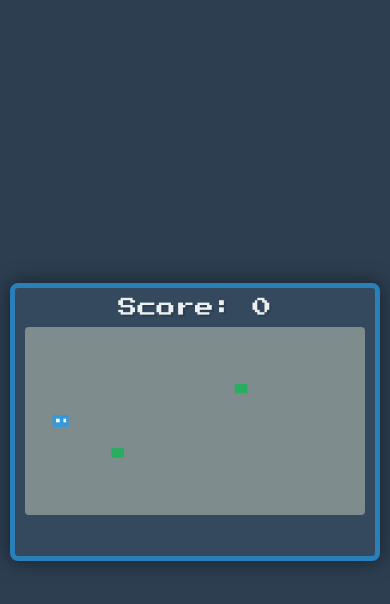
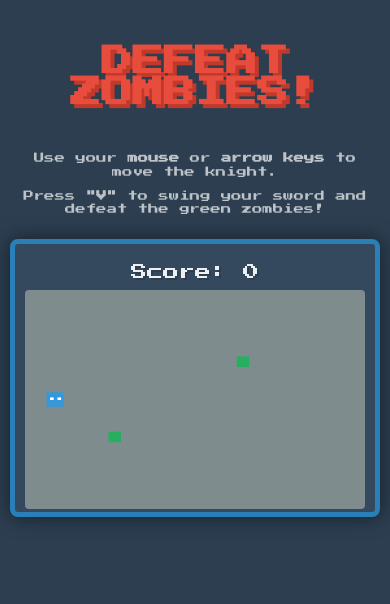
Before and after one commit to fab4arsnl2008/defeat-zombies, a plain HTML site: page index.html in a window 390 px wide. Drawn offline with Linux system fonts and the light colour scheme.

Commit message:
Added a title and instructions to the top

```diff
--- a/index.html
+++ b/index.html
@@ -11,13 +11,36 @@
             display: flex;
             justify-content: center;
             align-items: center;
-            min-height: 100vh;
             margin: 0;
             background-color: #2c3e50; /* Dark background */
             font-family: 'Press Start 2P', cursive; /* Retro font */
             color: #ecf0f1; /* Light text color */
-            overflow: hidden; /* Prevent scrollbars */
-            flex-direction: column;
+            flex-direction: column; /* Stack children vertically */
+            padding: 20px 0; /* Add some padding for better spacing with scrolling */
+        }
+
+        /* Title styling */
+        .game-title {
+            font-size: 1.7em; /* Further reduced title size */
+            color: #e74c3c; /* Red title */
+            text-shadow: 4px 4px #c0392b; /* Deeper red shadow */
+            margin-bottom: 8px; /* Slightly reduced margin */
+            text-align: center;
+        }
+
+        /* Instructions styling */
+        .game-instructions {
+            font-size: 0.8em; /* Made instructions smaller */
+            color: #bdc3c7; /* Lighter grey for instructions */
+            text-align: center;
+            margin-bottom: 12px; /* Slightly reduced margin */
+            line-height: 1.3;
+            max-width: 90%; /* Ensure instructions don't get too wide */
+        }
+
+        /* Bolding for specific instruction text */
+        .game-instructions .bold {
+            font-weight: bold;
         }
 
         /* Game container styling */
@@ -27,15 +50,25 @@
             border: 5px solid #2980b9; /* Blue border */
             box-shadow: 0 0 20px rgba(0, 0, 0, 0.5); /* Shadow for depth */
             border-radius: 8px; /* Rounded corners */
-            overflow: hidden;
+            overflow: hidden; /* Keep game canvas content within its bounds */
             width: 90vmin; /* Responsive width based on viewport */
             max-width: 800px; /* Max width for desktop */
             aspect-ratio: 4 / 3; /* Maintain aspect ratio */
             display: flex;
-            flex-direction: column;
+            flex-direction: column; /* Stack children vertically inside container */
             align-items: center;
             padding: 10px;
             box-sizing: border-box;
+            flex-shrink: 0; /* Ensure container itself doesn't shrink */
+        }
+
+        /* Score display styling */
+        #score-display {
+            font-size: 1.2em; /* Made score smaller */
+            margin-top: 10px;
+            margin-bottom: 10px;
+            text-shadow: 2px 2px #2c3e50; /* Text shadow for retro look */
+            flex-shrink: 0; /* Prevent score display from shrinking */
         }
 
         /* Canvas styling */
@@ -44,17 +77,10 @@
             display: block;
             border-radius: 4px;
             width: 100%; /* Take full width of container */
-            height: calc(100% - 60px); /* Adjust height for score/message area */
+            flex-grow: 1; /* Allow canvas to take remaining vertical space */
             object-fit: contain; /* Ensure canvas content scales without distortion */
             image-rendering: pixelated; /* Retro pixelated effect */
             cursor: none; /* Hide default mouse cursor */
-        }
-
-        /* Score display styling */
-        #score-display {
-            font-size: 1.5em;
-            margin-bottom: 10px;
-            text-shadow: 2px 2px #2c3e50; /* Text shadow for retro look */
         }
 
         /* Game message overlay styling */
@@ -70,12 +96,12 @@
             justify-content: center;
             align-items: center;
             text-align: center;
-            font-size: 1.8em; /* Slightly smaller default font size */
+            font-size: 1.5em; /* Made message smaller */
             font-weight: bold;
             color: #2ecc71; /* Green for win message */
             border-radius: 8px;
             z-index: 10; /* Above canvas */
-            text-shadow: 3px 3px #1abc9c;
+            text-shadow: 3px 3px #1abc9c; /* Corrected text-shadow */
             line-height: 1.4;
             padding: 10px; /* Reduced padding */
             box-sizing: border-box;
@@ -85,25 +111,25 @@
             background-color: #e67e22; /* Orange button */
             color: white;
             border: none;
-            padding: 15px 30px;
-            margin-top: 20px;
+            padding: 12px 25px; /* Made button padding smaller */
+            margin-top: 15px; /* Reduced margin */
             font-family: 'Press Start 2P', cursive;
-            font-size: 1em;
+            font-size: 0.9em; /* Made button font smaller */
             border-radius: 5px;
             cursor: pointer;
-            box-shadow: 0 5px #d35400; /* Darker orange shadow */
+            box-shadow: 0 4px #d35400; /* Darker orange shadow */
             transition: all 0.1s ease;
         }
 
         #game-message button:hover {
             background-color: #d35400;
-            box-shadow: 0 3px #c0392b;
+            box-shadow: 0 2px #c0392b;
             transform: translateY(2px);
         }
 
         #game-message button:active {
             box-shadow: 0 0 #c0392b;
-            transform: translateY(5px);
+            transform: translateY(4px);
         }
 
         /* Small screen adjustments */
@@ -111,21 +137,34 @@
             .game-container {
                 width: 95vmin;
             }
+            .game-title {
+                font-size: 1.3em; /* Even smaller title on small screens */
+            }
+            .game-instructions {
+                font-size: 0.65em; /* Even smaller instructions on small screens */
+            }
             #score-display {
-                font-size: 1.2em;
+                font-size: 1em; /* Even smaller score on small screens */
             }
             #game-message {
-                font-size: 1.2em; /* Significantly smaller on small screens */
+                font-size: 1em; /* Even smaller message on small screens */
                 padding: 5px; /* Even less padding on small screens */
             }
             #game-message button {
-                padding: 10px 20px;
-                font-size: 0.8em;
+                padding: 8px 18px; /* Even smaller button padding */
+                font-size: 0.75em; /* Even smaller button font */
             }
         }
     </style>
 </head>
 <body>
+    <div class="game-title">
+        <h2>DEFEAT ZOMBIES!</h2>
+    </div>
+    <div class="game-instructions">
+        <p>Use your <span class="bold">mouse</span> or <span class="bold">arrow keys</span> to move the knight.</p>
+        <p>Press <span class="bold">"V"</span> to swing your sword and defeat the green zombies!</p>
+    </div>
     <div class="game-container">
         <div id="score-display">Score: 0</div>
         <canvas id="gameCanvas"></canvas>
@@ -222,7 +261,10 @@
             // Set canvas dimensions based on the container's computed size
             const container = canvas.parentElement;
             canvas.width = container.clientWidth;
-            canvas.height = container.clientHeight - 60; // Subtract height for score display
+            // Calculate remaining height by subtracting fixed height elements within the container
+            const containerPadding = parseFloat(getComputedStyle(container).paddingTop) + parseFloat(getComputedStyle(container).paddingBottom);
+            canvas.height = container.clientHeight - scoreDisplay.offsetHeight - containerPadding;
+
 
             // Redraw everything if game is running or not
             if (gameRunning) {
@@ -496,7 +538,6 @@
         }
 
         // Event Listeners for player input
-        // Re-added keydown for arrow keys
         window.addEventListener('keydown', (e) => {
             keysPressed[e.key.toLowerCase()] = true; // Mark key as pressed
             // Prevent default arrow key behavior (scrolling)
@@ -509,7 +550,6 @@
             }
         });
 
-        // Re-added keyup for arrow keys
         window.addEventListener('keyup', (e) => {
             keysPressed[e.key.toLowerCase()] = false; // Mark key as released
         });
```
